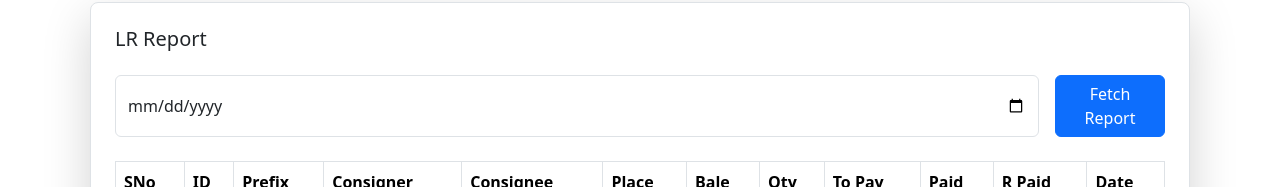
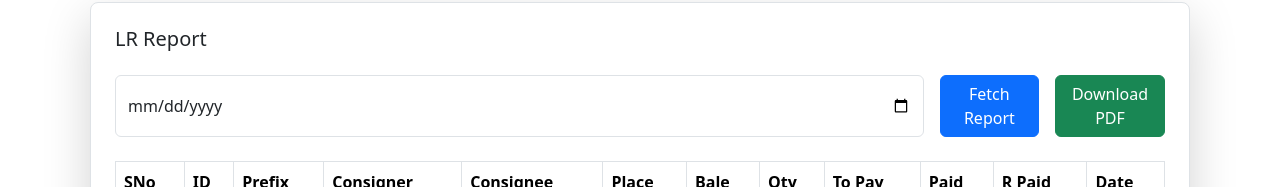
Before and after one commit to mohanrajnagooran/SRT, a React (Vite) app in the folder frontend/: page /lrs/report in a window 1280 px wide. Shown: the part 128-315 px from the top of the page. Built offline with nearby package versions, Linux system fonts and the light colour scheme; no server answers; sample sign-in values are in the browser's storage.

Commit message:
Update LrReport.jsx

```diff
--- a/frontend/src/features/lr/LrReport.jsx
+++ b/frontend/src/features/lr/LrReport.jsx
@@ -1,6 +1,8 @@
 import React, { useState } from "react";
 import axios from "axios";
 import { BASE_URL } from "../../api/config";
+import jsPDF from "jspdf";
+import autoTable from "jspdf-autotable";
 
 function LrReport() {
   const [reportDate, setReportDate] = useState("");
@@ -31,6 +33,55 @@ function LrReport() {
       setLoading(false);
     }
   };
+  const downloadPDF = () => {
+    if (rows.length === 0) {
+      alert("No data to download");
+      return;
+    }
+
+    const doc = new jsPDF("landscape");
+
+    doc.setFontSize(16);
+    doc.text(`LR Report - ${reportDate}`, 14, 15);
+
+    const tableColumn = [
+      "SNo",
+      "ID",
+      "Prefix",
+      "Consigner",
+      "Consignee",
+      "Place",
+      "Bale",
+      "Qty",
+      "To Pay",
+      "Paid",
+      "R Paid",
+      "Date",
+    ];
+
+    const tableRows = rows.map((row, index) => [
+      index + 1,
+      row.ID,
+      row.prefix,
+      row.consigner,
+      row.consignee,
+      row.consignee_place,
+      row.bale_no,
+      row.qty,
+      row.to_pay,
+      row.paid,
+      row.r_paid,
+      row.date?.split("T")[0],
+    ]);
+
+    autoTable(doc, {
+      startY: 25,
+      head: [tableColumn],
+      body: tableRows,
+    });
+
+    doc.save(`LR_Report_${reportDate}.pdf`);
+  };
 
   return (
     <div className="card shadow-lg rounded-3 p-4 mx-auto my-4 border border-1" style={{ maxWidth: "1100px" }}>
@@ -51,6 +102,9 @@ function LrReport() {
           className="btn btn-primary"
         >
           {loading ? "Loading..." : "Fetch Report"}
+        </button>
+        <button onClick={downloadPDF} className="btn btn-success">
+          Download PDF
         </button>
       </div>
 
```
